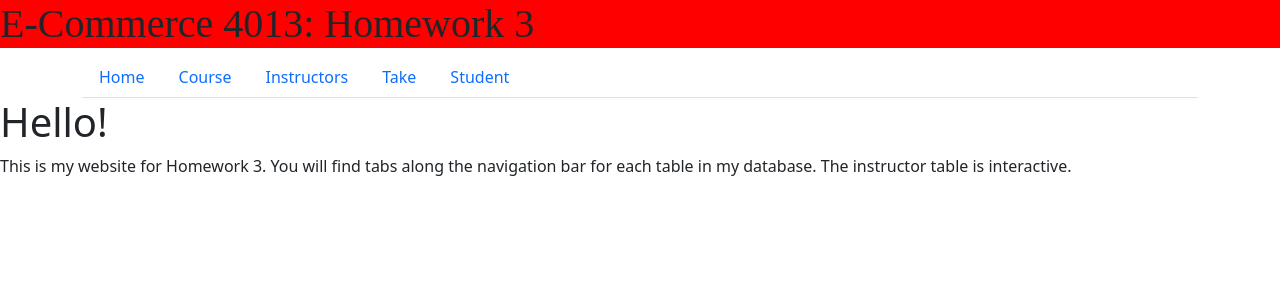
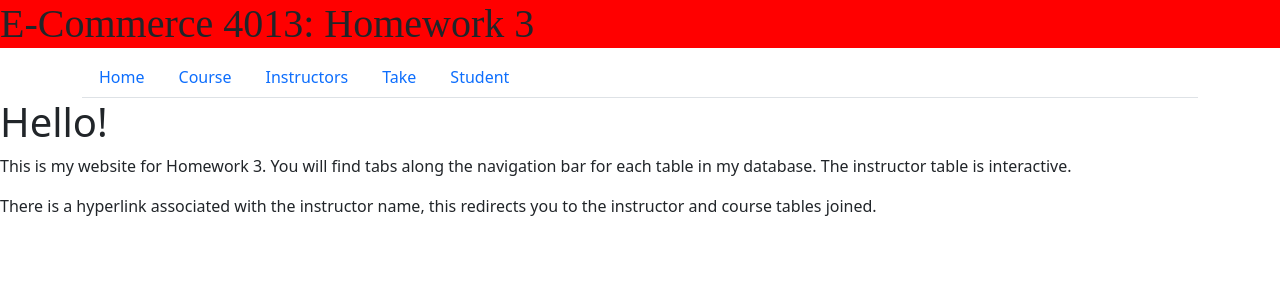
Before and after one commit to taranstauder/EChw3, a PHP site: page / in a window 1280 px wide. Shown: the top 300 px of the page. Run offline with PHP 8.4, Linux system fonts and the light colour scheme; data that the repository does not hold is empty.

Commit message:
Update index.php

```diff
--- a/index.php
+++ b/index.php
@@ -12,7 +12,7 @@
 
     <h1>Hello!</h1>
     <p>This is my website for Homework 3. You will find tabs along the navigation bar for each table in my database. The instructor table is interactive.</p>
-
+    <p>There is a hyperlink associated with the instructor name, this redirects you to the instructor and course tables joined.</p>
     <script src="https://cdn.jsdelivr.net/npm/bootstrap@5.2.0/dist/js/bootstrap.bundle.min.js" integrity="sha384-A3rJD856KowSb7dwlZdYEkO39Gagi7vIsF0jrRAoQmDKKtQBHUuLZ9AsSv4jD4Xa" crossorigin="anonymous"></script>
   </body>
 </html>
```
